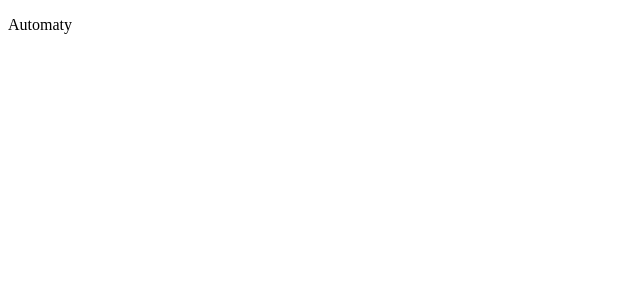
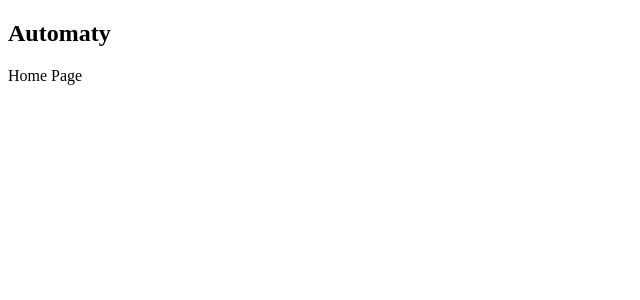
Before and after one commit to chrisvasqm/automaty, a React (Vite) app: page / in a window 1280 px wide. Shown: the top 300 px of the page, without its empty margins (0-640 px from the left). Built offline with nearby package versions, Linux system fonts and the light colour scheme.

Commit message:
Setup layout

```diff
--- a/src/App.tsx
+++ /dev/null
@@ -1,8 +0,0 @@
-
-function App() {
-  return (
-    <p>Automaty</p>
-  )
-}
-
-export default App
--- /dev/null
+++ b/src/Layout.tsx
@@ -0,0 +1,13 @@
+import { Outlet } from 'react-router-dom'
+import Navbar from './components/Navbar'
+
+const Layout = () => {
+  return (
+    <>
+      <Navbar />
+      <Outlet />
+    </>
+  )
+}
+
+export default Layout
--- /dev/null
+++ b/src/components/Navbar.tsx
@@ -0,0 +1,10 @@
+
+const Navbar = () => {
+    return (
+        <nav>
+            <h2>Automaty</h2>
+        </nav>
+    )
+}
+
+export default Navbar
--- /dev/null
+++ b/src/pages/HomePage.tsx
@@ -0,0 +1,8 @@
+
+const HomePage = () => {
+    return (
+        <div>Home Page</div>
+    )
+}
+
+export default HomePage
--- a/src/routes.tsx
+++ b/src/routes.tsx
@@ -1,12 +1,16 @@
 import { createBrowserRouter } from 'react-router-dom';
-import App from './App';
+import Layout from './Layout';
 import ErrorPage from './pages/ErrorPage';
+import HomePage from './pages/HomePage';
 
 const router = createBrowserRouter([
     {
         path: '/',
-        element: <App />,
-        errorElement: <ErrorPage />
+        element: <Layout />,
+        errorElement: <ErrorPage />,
+        children: [
+            { path: '/', element: <HomePage /> }
+        ]
     }
 ])
 
```
